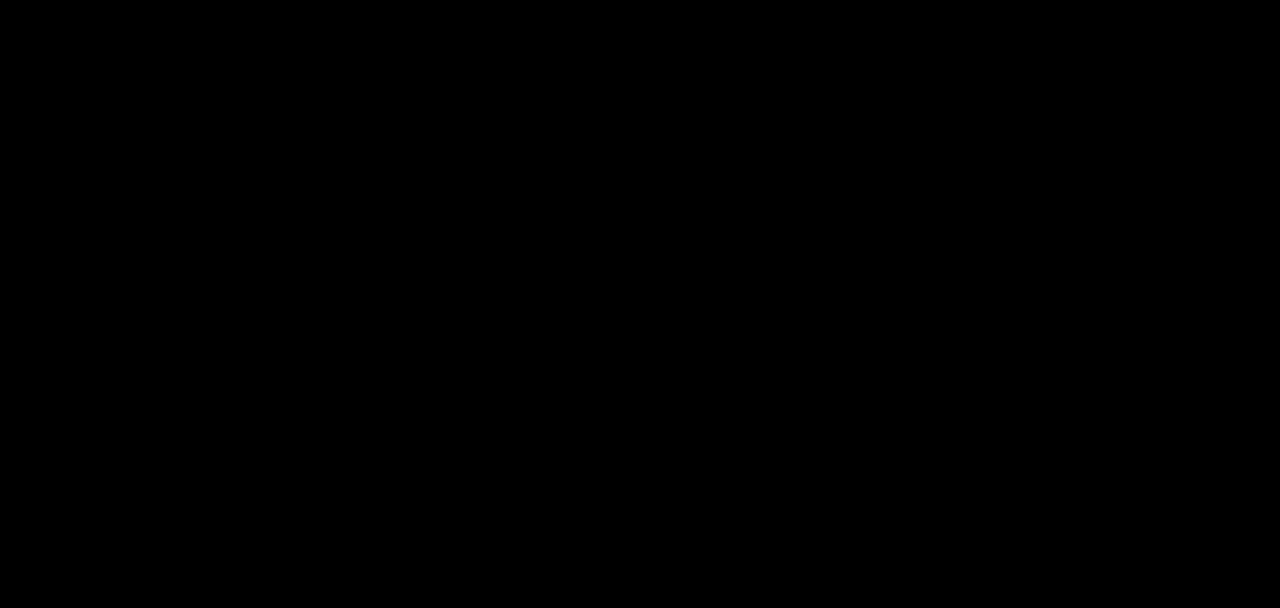
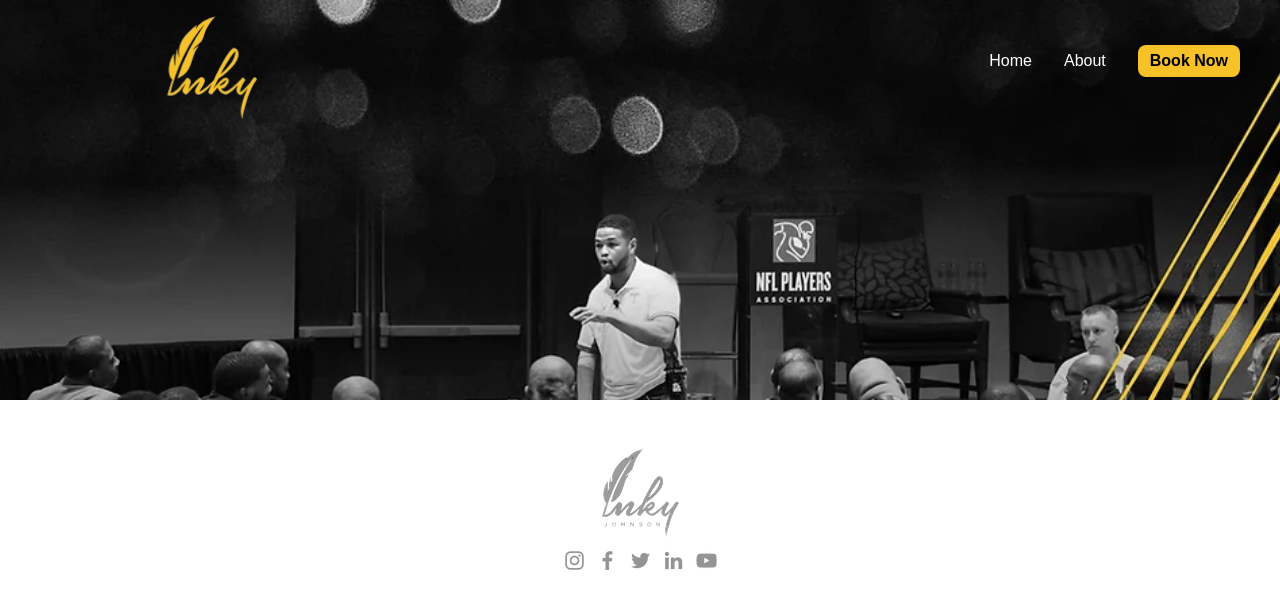
Before and after one commit to allanXQ/inky-ui, a React (Vite) app: page /about in a window 1280 px wide. Shown: the top 608 px of the page. Built offline with nearby package versions, Linux system fonts and the light colour scheme.

Commit message:
update style, footer logo

```diff
--- a/src/App.css
+++ b/src/App.css
@@ -3,8 +3,11 @@ body {
   margin: 0;
   padding: 0;
   overflow-x: hidden;
+  font-family: sans-serif;
+}
+
+#home {
   background-color: black;
-  font-family: sans-serif;
 }
 #nav-hero {
   background-image: url("../public/hero.jpg");
@@ -47,3 +50,11 @@ body {
   background-attachment: fixed;
   height: 100vh;
 }
+
+#about-hero {
+  background-image: url("../public/about-hero.webp");
+  background-size: cover;
+  background-position: center;
+  background-attachment: fixed;
+  height: 50vh;
+}
--- a/src/App.jsx
+++ b/src/App.jsx
@@ -3,12 +3,17 @@ import { Route, Routes } from "react-router";
 import "./App.css";
 import Home from "./Pages/Home";
 import Layout from "./Layouts";
+import About from "./Pages/About";
+import Book from "./Pages/Book";
 
 const App = () => {
   return (
     <Routes>
       <Route element={<Layout />}>
         <Route path="/" element={<Home />} />
+        <Route path="/home" element={<Home />} />
+        <Route path="/about" element={<About />} />
+        <Route path="/book" element={<Book />} />
       </Route>
     </Routes>
   );
--- a/src/Layouts/index.jsx
+++ b/src/Layouts/index.jsx
@@ -16,13 +16,13 @@ const Layout = ({ children }) => {
         </div>
         <ul className="flex items-center gap-8">
           <li>
-            <a href="#">Home</a>
+            <a href="/home">Home</a>
           </li>
           <li>
-            <a href="#">About</a>
+            <a href="/about">About</a>
           </li>
           <li className="bg-[#F6C228] text-black font-bold py-1 px-3 rounded-lg">
-            <a href="#">Book Now</a>
+            <a href="/book">Book Now</a>
           </li>
         </ul>
       </nav>
--- /dev/null
+++ b/src/Pages/About.jsx
@@ -0,0 +1,11 @@
+import React from "react";
+
+const About = () => {
+  return (
+    <main id="about" className="w-screen">
+      <div id="about-hero"></div>
+    </main>
+  );
+};
+
+export default About;
--- a/src/Pages/Book.jsx
+++ b/src/Pages/Book.jsx
@@ -0,0 +1,7 @@
+import React from "react";
+
+const Book = () => {
+  return <div>Book</div>;
+};
+
+export default Book;
--- a/src/Pages/Home.jsx
+++ b/src/Pages/Home.jsx
@@ -71,7 +71,7 @@ const Button = ({ text }) => {
 
 export default function Home() {
   return (
-    <main className="w-screen  text-white flex flex-col gap-8">
+    <main id="home" className="w-screen  text-white flex flex-col gap-8">
       <div id="nav-hero" className="h-screen">
         <div className="flex flex-col  gap-4 items-center justify-center min-w-full min-h-screen ">
           <div className="flex items-center justify-center gap-4 w-2/3">
```
Also changed, not shown: public/footerlogo.png.
